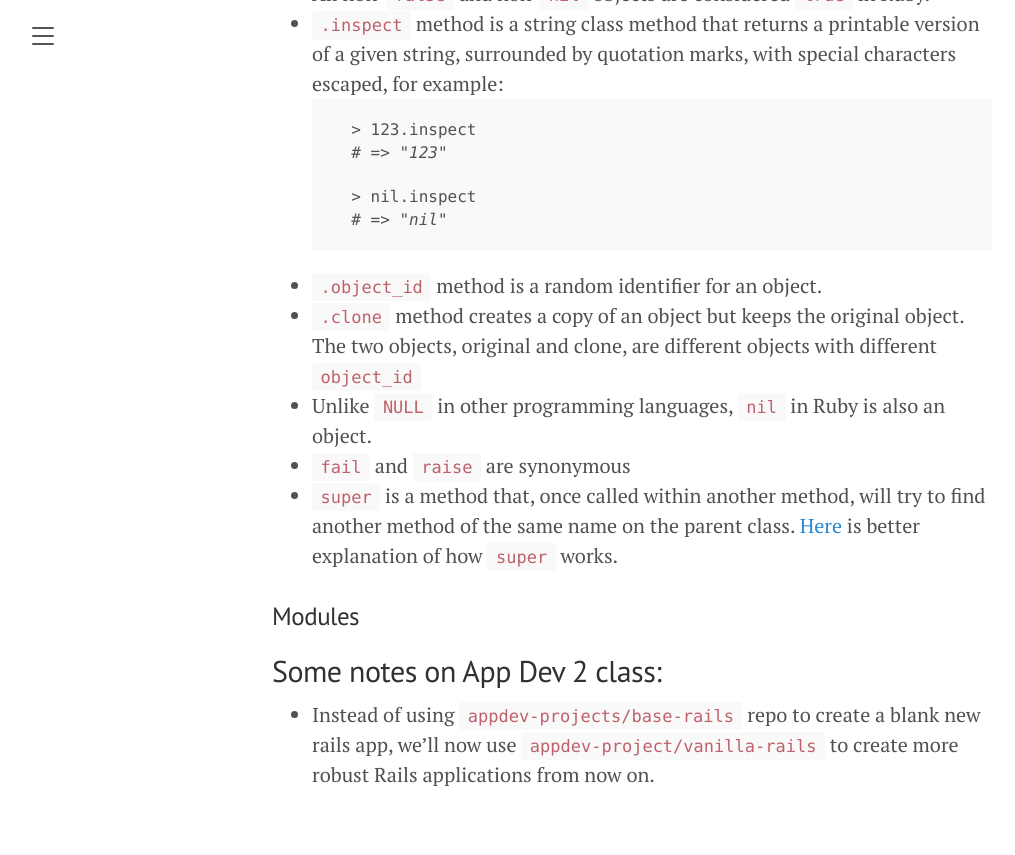
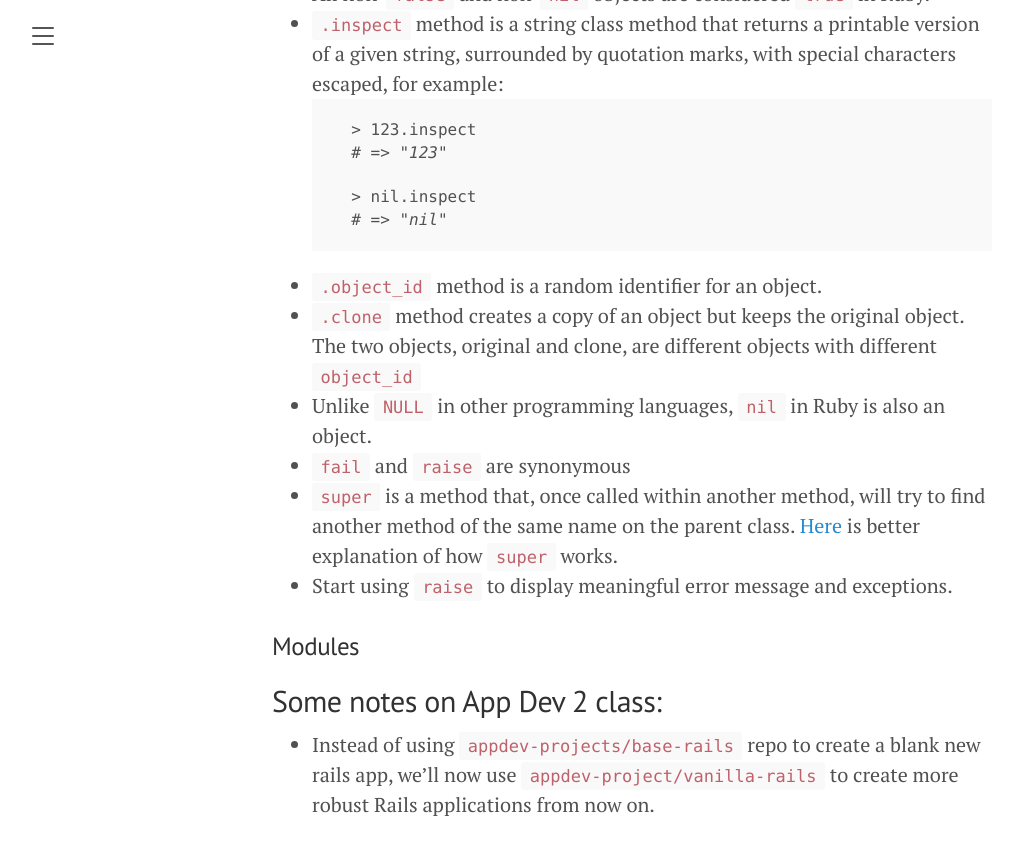
Before and after one commit to thaong91/tn-appdev-spr22, a Jekyll site: the page built from _posts/2022-03-29-things-i-learned-from-the-ruby-koans.md, in a window 1280 px wide and 900 px high, scrolled down 3604 px. Shown: the top 855 px of the window, without its empty margins (8-1023 px from the left). Built offline with Jekyll 4.4.1, drawn with Linux system fonts in a browser that asks for light colours.

Commit message:
Update 2022-03-29-things-i-learned-from-the-ruby-koans.md

```diff
--- a/_posts/2022-03-29-things-i-learned-from-the-ruby-koans.md
+++ b/_posts/2022-03-29-things-i-learned-from-the-ruby-koans.md
@@ -122,6 +122,7 @@ Here are (at least) three things I learned from [The Ruby Koans](http://rubykoan
 - Unlike `NULL` in other programming languages, `nil` in Ruby is also an object.
 - `fail` and `raise` are synonymous
 - `super` is a method that, once called within another method, will try to find another method of the same name on the parent class. [Here](https://www.rubyguides.com/2018/09/ruby-super-keyword/) is better explanation of how `super` works.
+- Start using `raise` to display meaningful error message and exceptions.
 
 ### Modules
 
```
